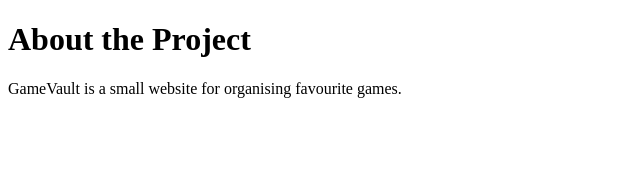
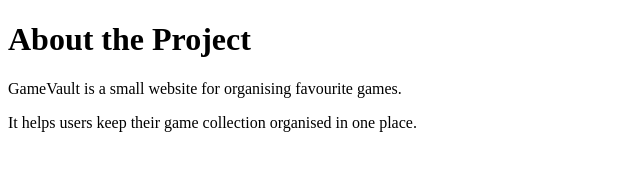
Before and after one commit to ruchitha1919/GameVault, a plain HTML site: page about.html in a window 1280 px wide. Shown: the whole page, without its empty margins (0-640 px from the left). Drawn offline with Linux system fonts and the light colour scheme.

Commit message:
Add project details

```diff
--- a/about.html
+++ b/about.html
@@ -7,5 +7,6 @@
 <body>
     <h1>About the Project</h1>
     <p>GameVault is a small website for organising favourite games.</p>
+<p>It helps users keep their game collection organised in one place.</p>
 </body>
 </html>
```
